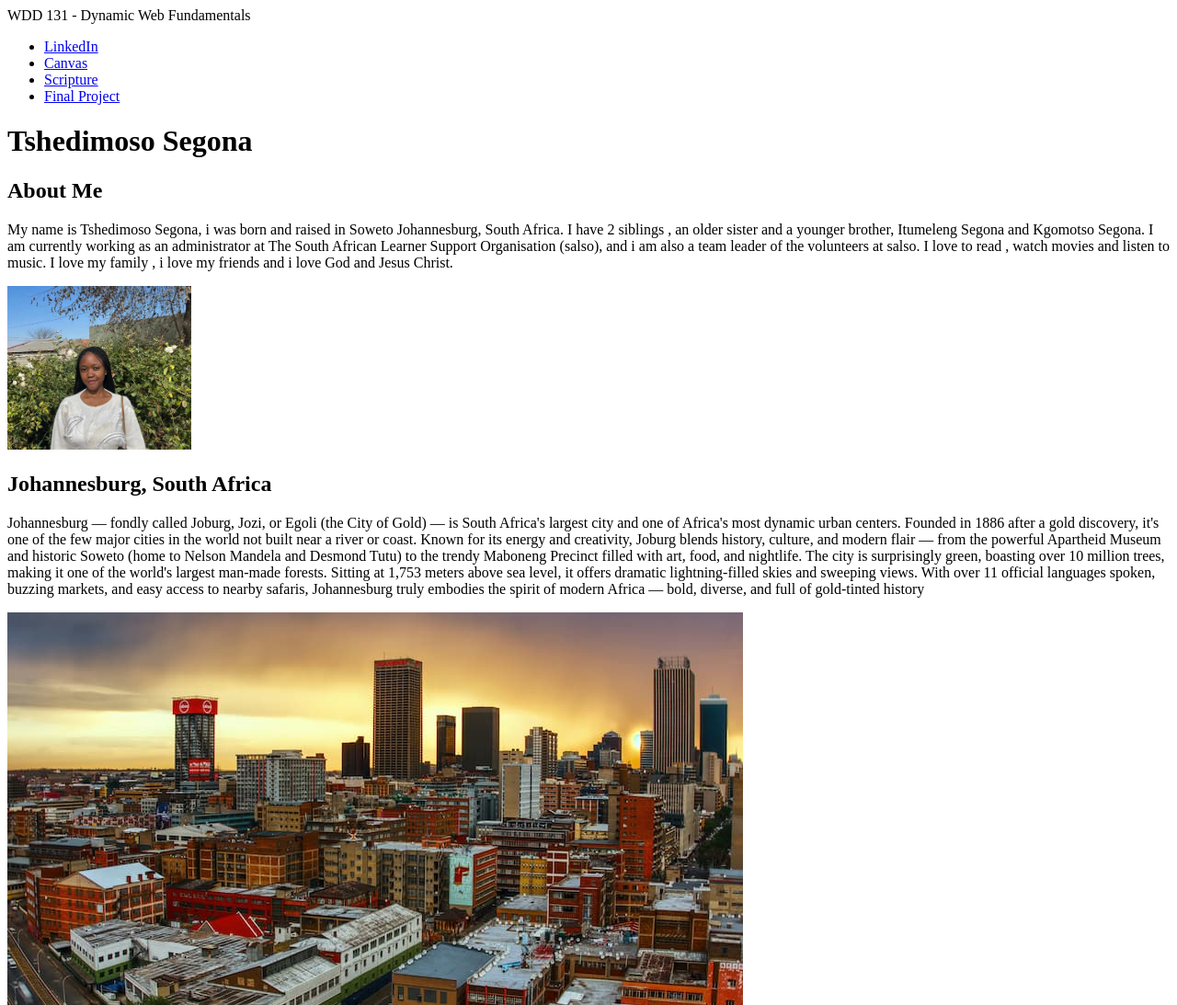
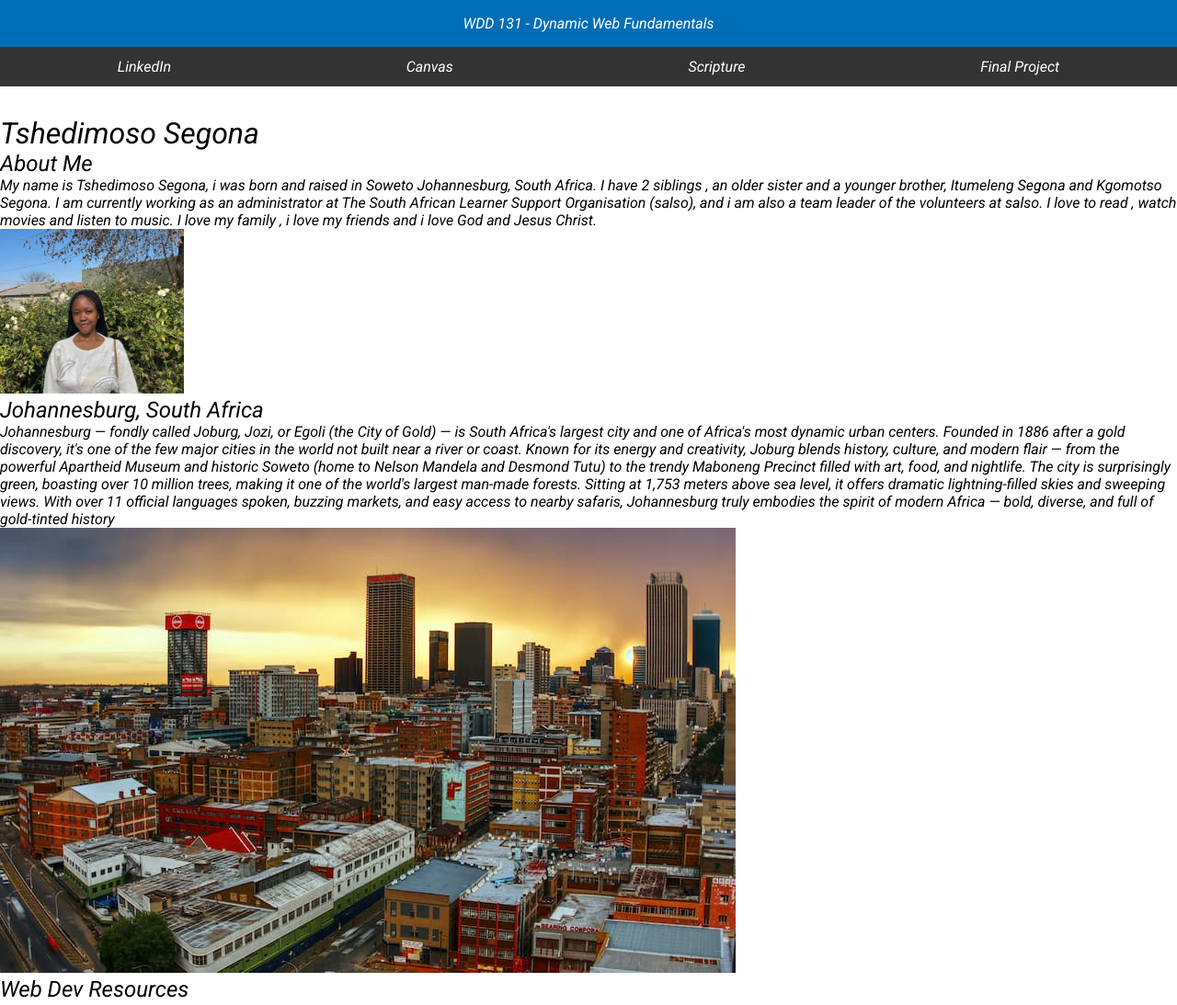
Before and after one commit to Tshedimoso/wdd131, a plain HTML site: page index.html in a window 1280 px wide. Shown: the top 1093 px of the page at 92% size. Drawn offline with Linux system fonts and the light colour scheme.

Commit message:
css updates

```diff
--- a/index.html
+++ b/index.html
@@ -8,6 +8,9 @@
     <title>WDD 131 - Dynamic Web Fundamentals - Tshedimoso Segona</title>
     <link rel="stylesheet" href="styles/base.css">
     <script></script>
+    <link rel="preconnect" href="https://fonts.googleapis.com">
+    <link rel="preconnect" href="https://fonts.gstatic.com" crossorigin>
+    <link href="https://fonts.googleapis.com/css2?family=Roboto:ital@1&display=swap" rel="stylesheet">
 </head>
 <body>
     <header>
@@ -15,7 +18,7 @@
             WDD 131 - Dynamic Web Fundamentals
         </span>
         <nav>
-            <ul>
+            <ul class="navigation">
                 <li><a href="https://www.linkedin.com/in/tshedimoso-segona/" >LinkedIn</a></li>
                 <li><a href=" https://byupw.instructure.com/.">Canvas</a></li>
                 <li ><a href="https://www.churchofjesuschrist.org/study/scriptures/bofm/1-ne/3?lang=eng&id=p7#p7">Scripture</a></li>
--- a/styles/base.css
+++ b/styles/base.css
@@ -0,0 +1,39 @@
+*{
+    padding: 0;
+    margin: 0;
+    font-family: "Roboto", sans-serif;
+    font-weight: 400;
+}
+
+
+#course-title{
+    display: block;
+	text-align: center;
+	background-color: rgb(0 110 182 / 1);
+	padding: 1rem;
+	color: #fff;
+}
+
+nav{
+    margin: 0 auto 2rem;
+
+}
+
+.navigation{
+    list-style: none;
+    display: flex;
+    flex-wrap: wrap;
+    background-color: #333;
+    align-items: center;
+}
+
+.navigation li{
+    flex:1 1 auto;
+}
+.navigation a {
+    display: block;
+    color: white;
+    padding: 0.75rem;
+    text-decoration: none;
+    text-align: center;
+}
```
